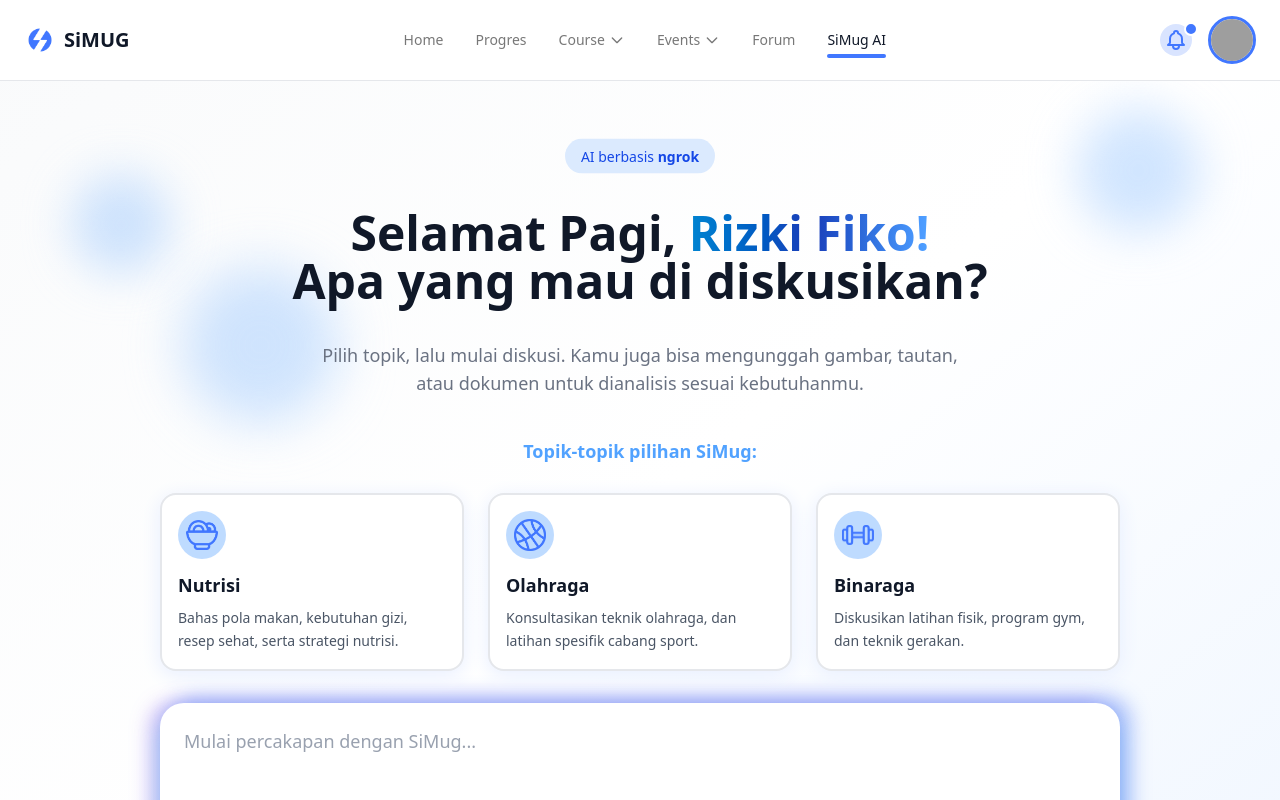
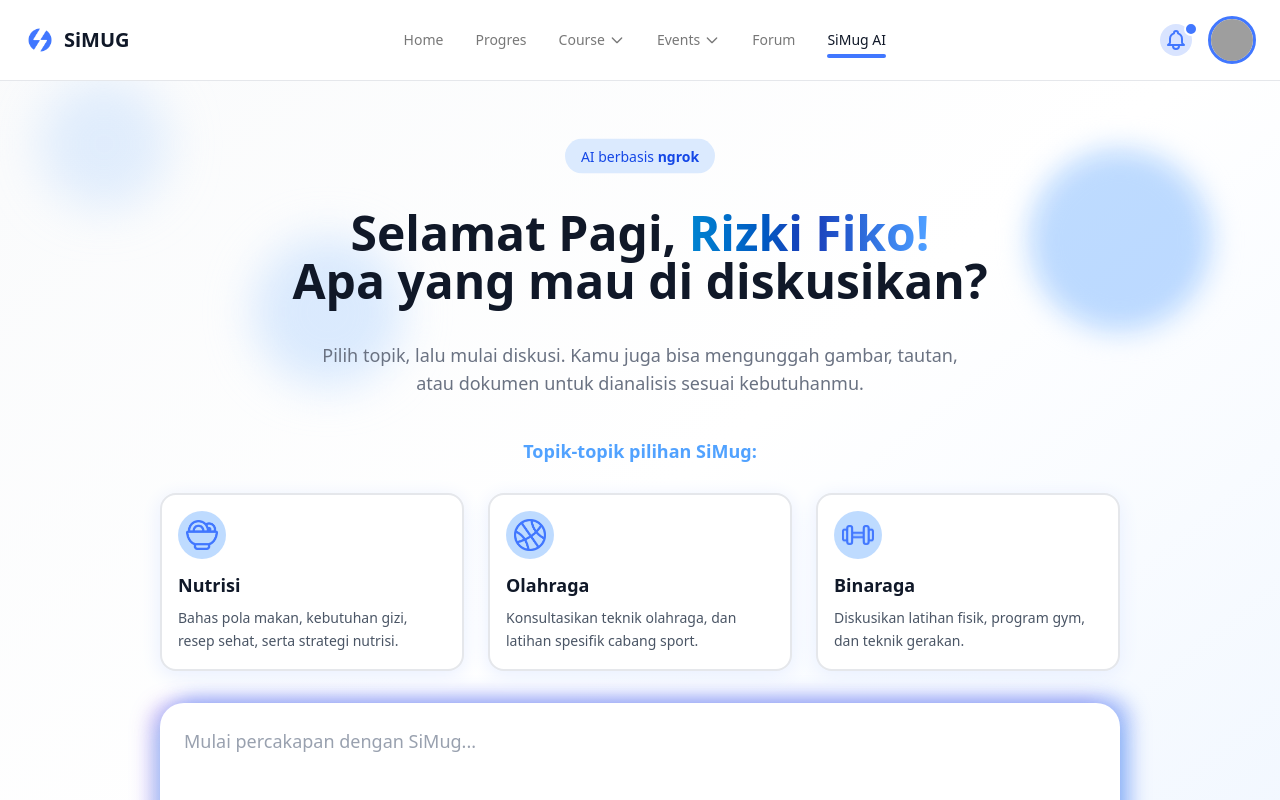
Before and after one commit to iqbalbayuaji/SiMug, a React (Vite) app: page /chatbot in a window 1280 px wide. Shown: the top 800 px of the page. Built offline with nearby package versions, Linux system fonts and the light colour scheme; grey boxes are pictures that could not be loaded.

Commit message:
Keep local DecorativeBlobs with glowPulse animation

```diff
--- a/src/components/chatbot/DecorativeBlobs.jsx
+++ b/src/components/chatbot/DecorativeBlobs.jsx
@@ -1,9 +1,34 @@
 export default function DecorativeBlobs() {
     return (
         <>
-            <div className="absolute top-60 left-20 lg:top-25 lg:left-270 w-10 h-10 lg:w-32 lg:h-32 w-20 h-20 bg-blue-200 rounded-full mix-blend-multiply filter blur-xl opacity-70 animate-blob"></div>
-            <div className="absolute top-30 left-20 lg:top-40 lg:right-10 w-10 h-10 lg:w-27 lg:h-27 bg-blue-200 rounded-full mix-blend-multiply filter blur-xl opacity-70 animate-blob animation-delay-2000"></div>
-            <div className="absolute top-60 left-90 lg:top-80 lg:left-40 w-10 h-10 lg:w-36 lg:h-36 bg-blue-200 rounded-full mix-blend-multiply filter blur-xl opacity-70 animate-blob animation-delay-4000"></div>
+            <style>{`
+                @keyframes glowPulse {
+                    0%, 100% {
+                        opacity: 0.3;
+                        transform: scale(1);
+                        filter: blur(24px);
+                    }
+                    50% {
+                        opacity: 1;
+                        transform: scale(1.15);
+                        filter: blur(12px);
+                    }
+                }
+                .blob-glow {
+                    animation: glowPulse 3s ease-in-out infinite;
+                }
+                .blob-glow-delay-1 {
+                    animation: glowPulse 3s ease-in-out infinite;
+                    animation-delay: 1s;
+                }
+                .blob-glow-delay-2 {
+                    animation: glowPulse 3s ease-in-out infinite;
+                    animation-delay: 2s;
+                }
+            `}</style>
+            <div className="absolute top-20 left-10 w-32 h-32 bg-blue-200 rounded-full mix-blend-multiply blob-glow"></div>
+            <div className="absolute top-40 right-20 w-40 h-40 bg-blue-200 rounded-full mix-blend-multiply blob-glow-delay-1"></div>
+            <div className="absolute top-60 left-1/5 w-36 h-36 bg-blue-200 rounded-full mix-blend-multiply blob-glow-delay-2"></div>
         </>
     );
 }
```
